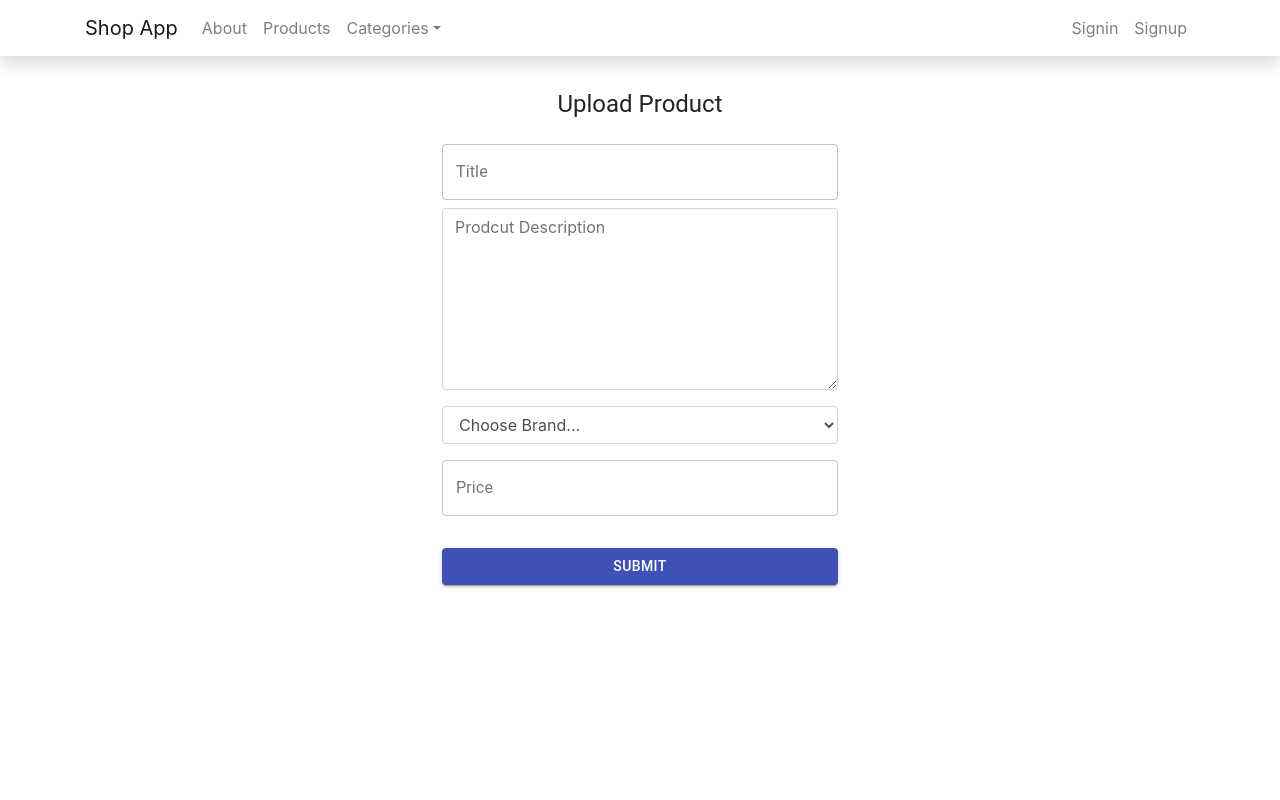
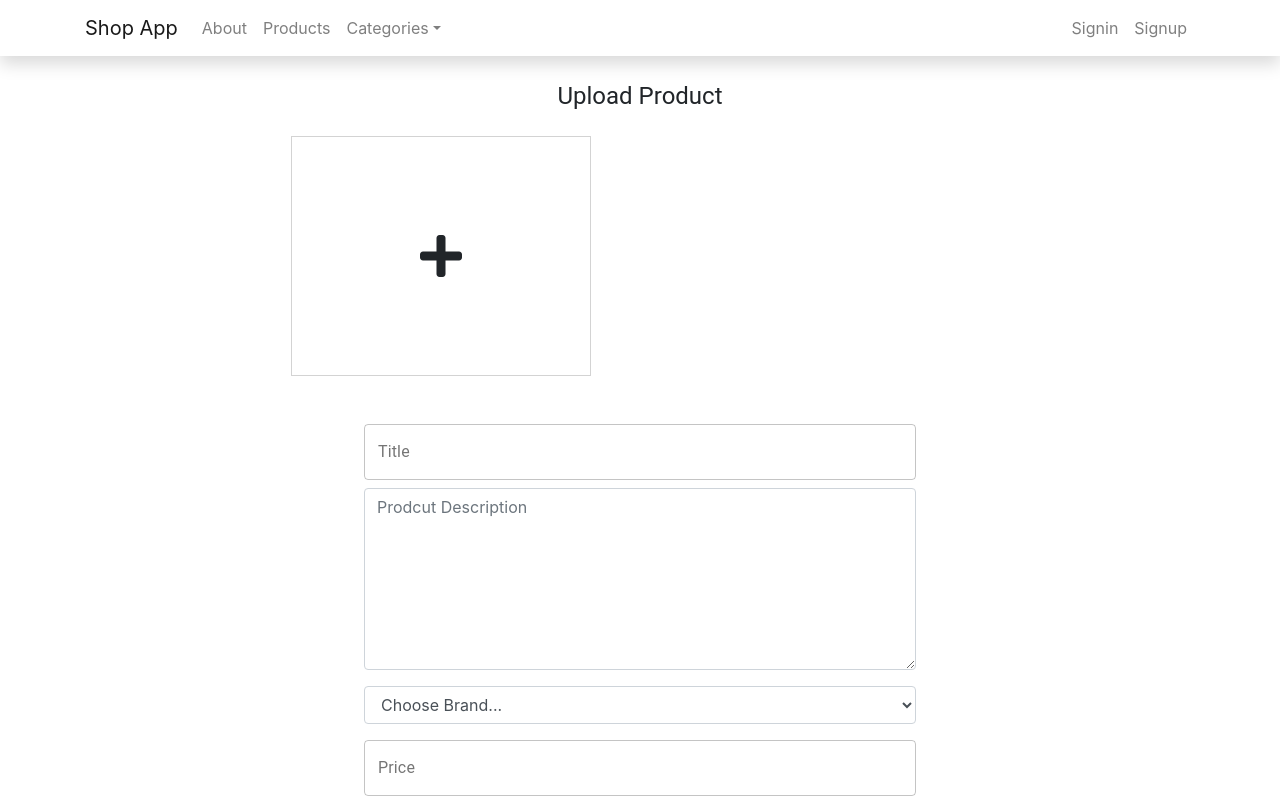
Before and after one commit to yuvalll666/SneakerHeads-FullProject-Local, a React (Create React App) app: page /upload-product in a window 1280 px wide. Shown: the top 800 px of the page. Built offline with nearby package versions, Linux system fonts and the light colour scheme.

Commit message:
create create product page with server configration to uploud prodcut

```diff
--- a/src/components/UploadProduct.jsx
+++ b/src/components/UploadProduct.jsx
@@ -1,10 +1,11 @@
-import React from "react";
+import React, { useState } from "react";
 import MainContainer from "./forms/MainContainer";
 import Form from "./forms/Form";
 import Input from "./forms/Input";
 import PrimaryButton from "./forms/PrimaryButton";
 import Typography from "@material-ui/core/Typography";
 import { useForm } from "react-hook-form";
+import FileUpload from "./utils/FileUpload";
 
 function UploadProduct() {
   const brands = [
@@ -17,15 +18,23 @@ function UploadProduct() {
 
   const { register, handleSubmit } = useForm();
 
+  const [images, setImages] = useState([]);
+
+  const updateImages = (newImages) => {
+    setImages(newImages);
+  };
   const onSubmit = (data) => {
     console.log(data);
   };
+
   return (
-    <MainContainer>
-      <Typography component="h2" variant="h5">
+    <div>
+      <Typography className="text-center mt-4 mb-4" component="h2" variant="h5">
         Upload Product
       </Typography>
       <Form onSubmit={handleSubmit(onSubmit)}>
+        <FileUpload refreshFunction={updateImages} />
+        <MainContainer maxWidth="sm">
           <Input name="title" label="Title" id="title" ref={register} />
           <textarea
             className="form-control"
@@ -59,8 +68,9 @@ function UploadProduct() {
             ref={register}
           />
           <PrimaryButton type="submit">Submit</PrimaryButton>
+        </MainContainer>
       </Form>
-    </MainContainer>
+    </div>
   );
 }
 
--- /dev/null
+++ b/src/components/utils/FileUpload.jsx
@@ -0,0 +1,90 @@
+import React, { useState } from "react";
+import Dropzone from "react-dropzone";
+import http from "../../services/httpService";
+import { apiUrl } from "../../config.json";
+
+function FileUpload(props) {
+  const [images, setImages] = useState([]);
+
+  const onDrop = async (files) => {
+    const formData = new FormData();
+    const config = {
+      header: { "content-type": "multipart/form-data" },
+    };
+    formData.append("file", files[0]);
+
+    try {
+      const { data } = await http.post(
+        `${apiUrl}/products/uploadImage`,
+        formData,
+        config
+      );
+      setImages([...images, data.image]);
+      props.refreshFunction([...images, data.image]);
+    } catch (error) {
+      if (error.response) {
+        alert("Faild to save the Image in the server");
+      }
+    }
+  };
+
+  const handleDelete = (image) => {
+    const currentIndex = images.indexOf(image);
+
+    let newImages = [...images];
+    newImages.splice(currentIndex, 1);
+
+    setImages(newImages);
+    props.refreshFunction(newImages);
+  };
+
+  return (
+    <div className="container d-lg-flex justify-content-center">
+      <div className="row">
+        <div className="mr-4">
+          <Dropzone onDrop={onDrop} multiple={false} maxSize={800000}>
+            {({ getRootProps, getInputProps }) => (
+              <div
+                style={{
+                  width: "300px",
+                  height: "240px",
+                  border: "1px solid lightgrey",
+                  display: "flex",
+                  alignItems: "center",
+                  justifyContent: "center",
+                }}
+                {...getRootProps()}
+              >
+                <input {...getInputProps()} />
+                <i className="fas fa-plus" style={{ fontSize: "3rem" }}></i>
+              </div>
+            )}
+          </Dropzone>
+        </div>
+
+        <div
+          className="ml-4"
+          style={{
+            display: "flex",
+            width: "350px",
+            height: "240px",
+            overflowX: "auto",
+            overflowY: "hidden",
+          }}
+        >
+          {images.map((image, index) => (
+            <div onClick={() => handleDelete(image)} key={index}>
+              <img
+                style={{ minWidth: "300px", width: "300px", height: "240px" }}
+                src={`http://localhost:3000/${image}`}
+                alt={`productImg-${index}`}
+              />
+            </div>
+          ))}
+        </div>
+      </div>
+    </div>
+  );
+}
+
+export default FileUpload;
```
Also changed, not shown: 2 other files (tests, documents, lock files or other folders). Lines whose indentation alone changed are shown as unchanged.
